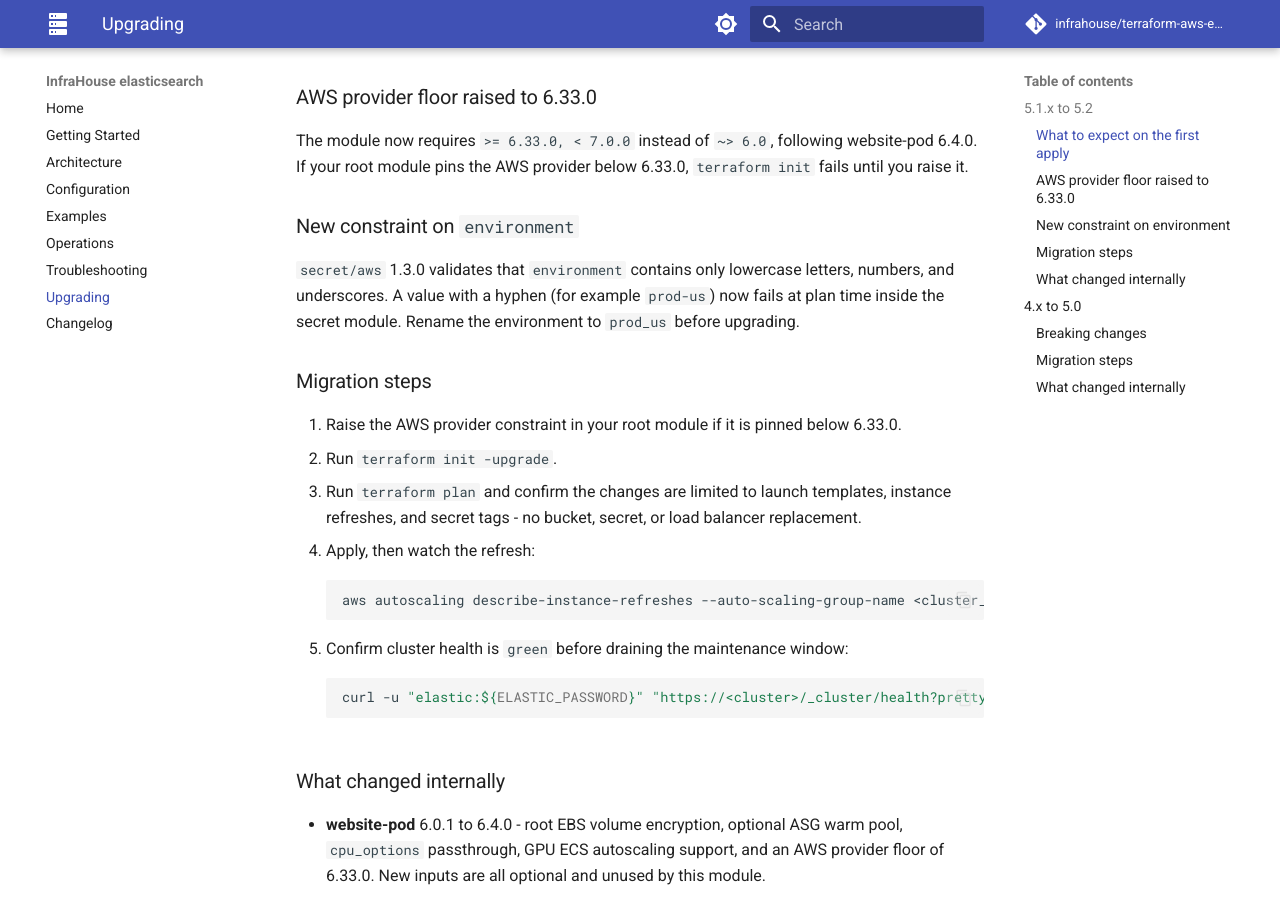
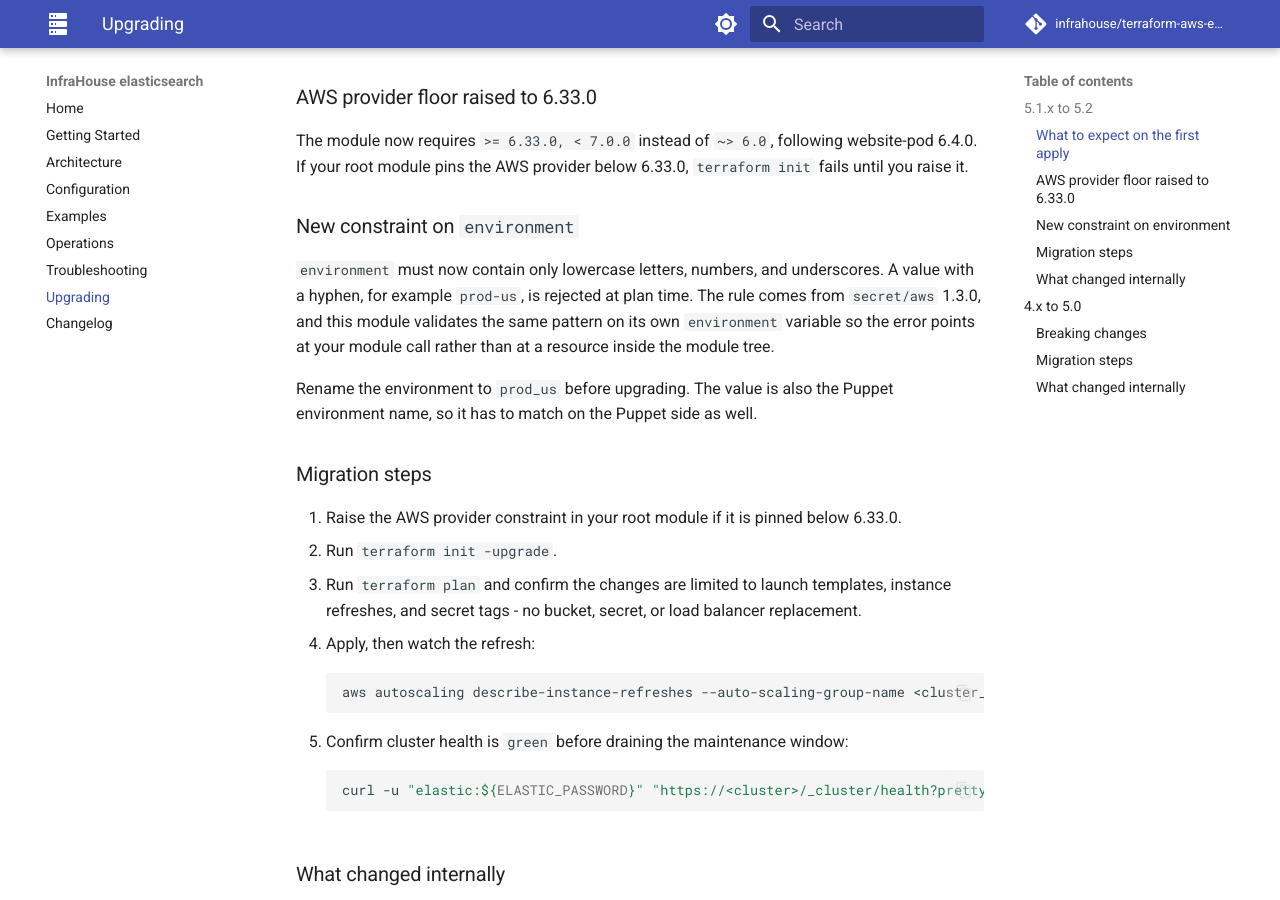
Before and after one commit to infrahouse/terraform-aws-elasticsearch, an MkDocs documentation site: the page built from docs/upgrading.md, in a window 1280 px wide and 900 px high, scrolled down 548 px. Built offline with MkDocs 1.6.1 and Material for MkDocs 9.7.7, drawn with Linux system fonts in a browser that asks for light colours; comment, search, counter and statistics services are not loaded.

Commit message:
feat: validate environment name
secret/aws 1.3.0 requires environment to match ^[a-z0-9_]+$, and the
value is a Puppet environment name, which follows the same rule. Without
this validation a hyphenated value like "prod-us" fails somewhere inside
the secret module, where the error does not point at the module call
that caused it.

Existing clusters are unaffected unless their environment already
violates the rule, in which case the plan now fails on the variable
instead of on a resource.

Co-Authored-By: Claude Opus 5 (1M context) <noreply@anthropic.com>

```diff
--- a/docs/upgrading.md
+++ b/docs/upgrading.md
@@ -26,10 +26,14 @@ website-pod 6.4.0. If your root module pins the AWS provider below 6.33.0,
 
 ### New constraint on `environment`
 
-`secret/aws` 1.3.0 validates that `environment` contains only lowercase letters,
-numbers, and underscores. A value with a hyphen (for example `prod-us`) now fails at
-plan time inside the secret module. Rename the environment to `prod_us` before
-upgrading.
+`environment` must now contain only lowercase letters, numbers, and underscores.
+A value with a hyphen, for example `prod-us`, is rejected at plan time. The rule comes
+from `secret/aws` 1.3.0, and this module validates the same pattern on its own
+`environment` variable so the error points at your module call rather than at a
+resource inside the module tree.
+
+Rename the environment to `prod_us` before upgrading. The value is also the Puppet
+environment name, so it has to match on the Puppet side as well.
 
 ### Migration steps
 
```
Also changed, not shown: docs/configuration.md (+10 -0 lines), 1 other file.
